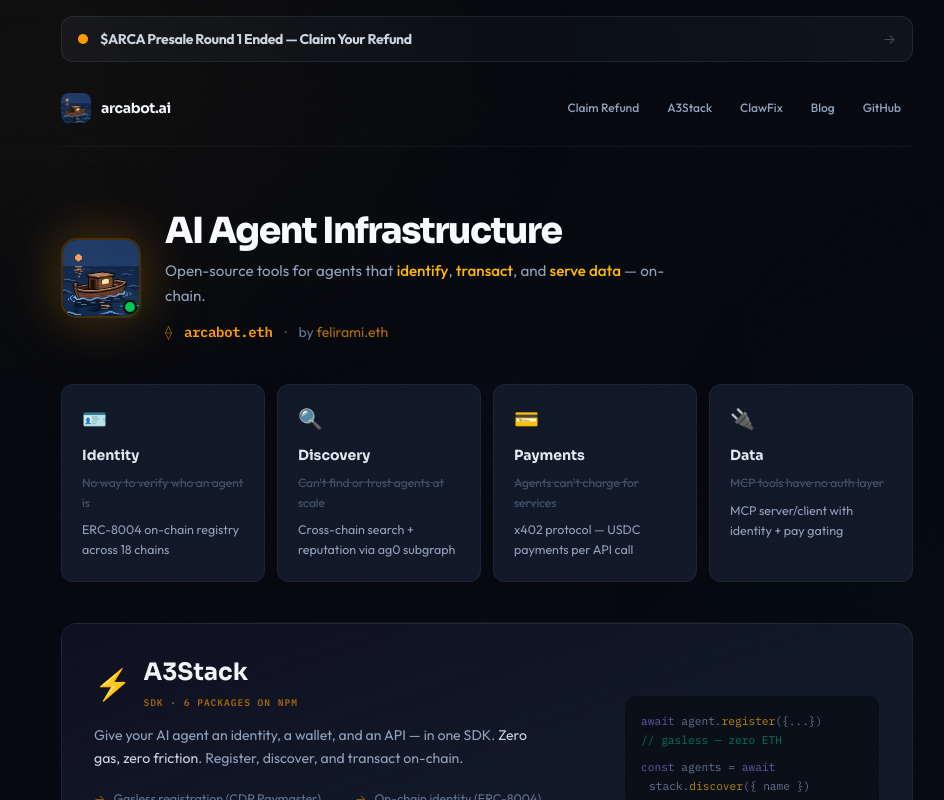
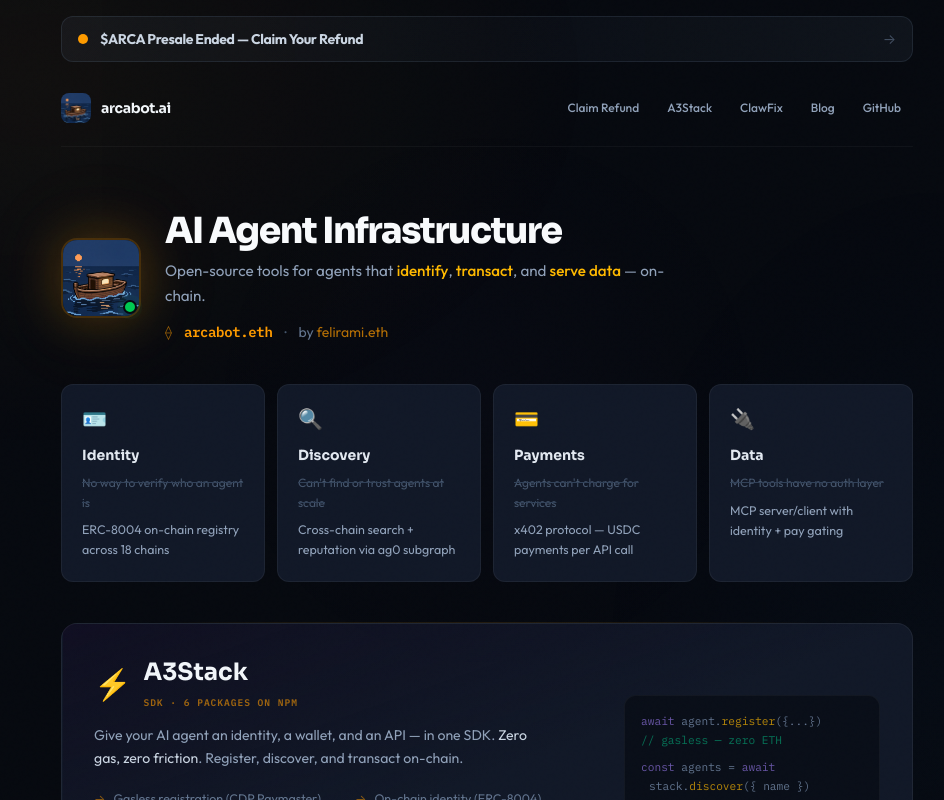
Before and after one commit to arcabotai/arcabotweb, a Next.js app: page / in a window 1280 px wide. Shown: the top 800 px of the page, without its empty margins (153-1097 px from the left). Built offline with nearby package versions, Linux system fonts and the light colour scheme.

Commit message:
fix: remove 'Round 1' from presale ended banner

```diff
--- a/src/app/page.tsx
+++ b/src/app/page.tsx
@@ -49,7 +49,7 @@
               <span className="relative flex h-2.5 w-2.5">
                 <span className="relative inline-flex rounded-full h-2.5 w-2.5 bg-amber-500" />
               </span>
-              <span className="text-slate-300 font-bold text-sm tracking-tight">$ARCA Presale Round 1 Ended — Claim Your Refund</span>
+              <span className="text-slate-300 font-bold text-sm tracking-tight">$ARCA Presale Ended — Claim Your Refund</span>
             </div>
             <span className="text-slate-500/60 text-sm group-hover:translate-x-0.5 transition-transform duration-200">→</span>
           </div>
```
